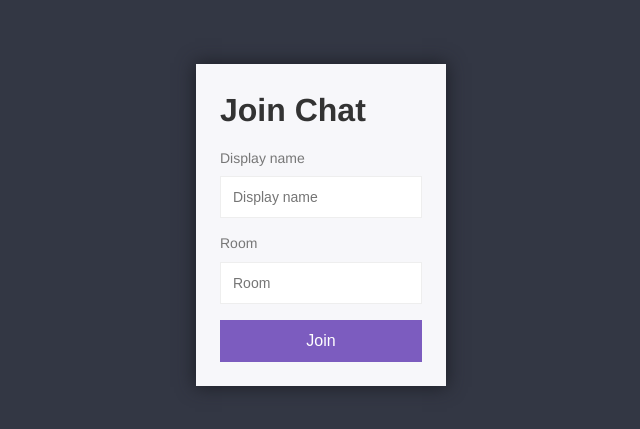
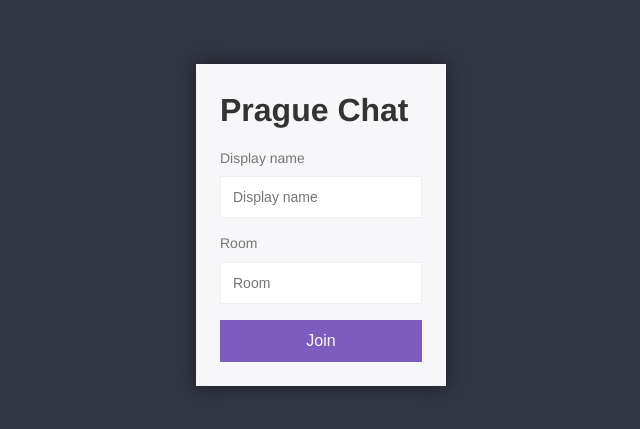
Before and after one commit to Acovid/chat-app, a website: page public/index.html in a window 1280 px wide. Shown: the part 175-604 px from the top of the page, without its empty margins (319-959 px from the left). Drawn offline with Linux system fonts and the light colour scheme.

Commit message:
change title to Join Chat

```diff
--- a/public/index.html
+++ b/public/index.html
@@ -13,7 +13,7 @@
 <body>
   <div class="centered-form">
     <div class="centered-form__box">
-      <h1>Join Chat</h1>
+      <h1>Prague Chat</h1>
       <form action="/chat.html">
         <label>Display name</label>
         <input type="text" name="username" placeholder="Display name" required>
```
